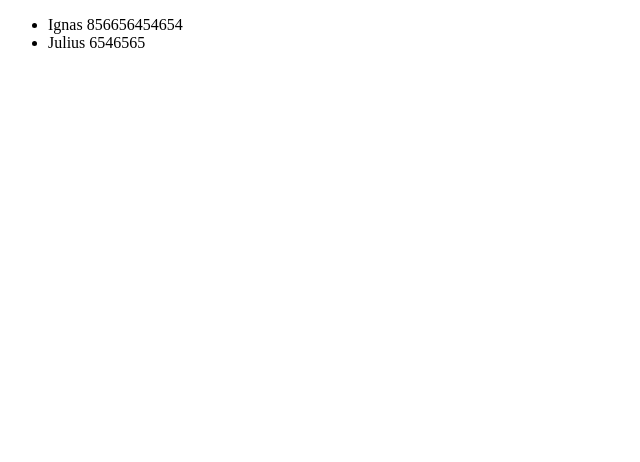
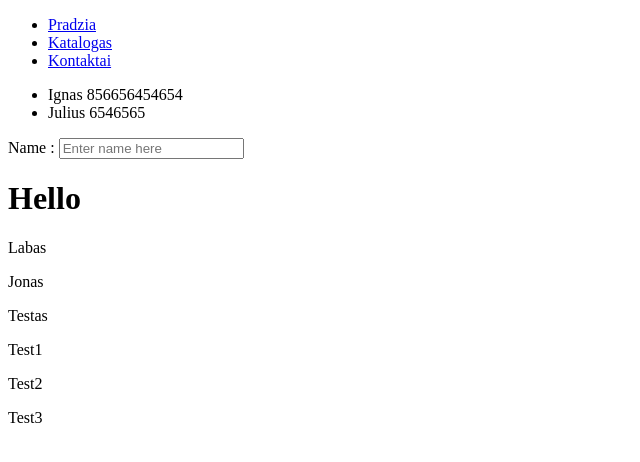
Before and after one commit to ignas44/PHPStorm, a plain HTML site: page Kontaktai.html in a window 1280 px wide. Shown: the whole page, without its empty margins (0-640 px from the left). Drawn offline with nearby package versions, Linux system fonts and the light colour scheme.

Commit message:
priespaskutine paskaita angular

```diff
--- /dev/null
+++ b/JS/AngularJS/manoApsas.js
@@ -0,0 +1,12 @@
+let app = angular.module('manoApsas', []);
+
+app.controller('menuController', function () {
+    let vm = this;
+    vm.meniu = [
+        {url: '/index.html', pavadinimas: 'Pradzia'},
+        {url: '/Katalogas.html', pavadinimas: 'Katalogas'},
+        {url: '/Kontaktai.html', pavadinimas: 'Kontaktai'},
+
+    ]
+    ;
+});
--- a/Kontaktai.html
+++ b/Kontaktai.html
@@ -1,10 +1,18 @@
 <!DOCTYPE html>
-<html lang="en">
+<html ng-app="manoApsas">
 <head>
     <meta charset="UTF-8">
     <title>Kontaktai</title>
 </head>
 <body>
+<nav ng-controller="menuController as mc">
+    <ul>
+        <li ng-repeat="item in mc.meniu">
+            <!--ng-if="item.submeniu==''" ng-hide="kintamasis2"-->
+            <a href="{{item.url}}">{{item.pavadinimas}}</a>
+        </li>
+    </ul>
+</nav>
 <ul>
     <li>
 Ignas 856656454654
@@ -13,5 +21,15 @@ Ignas 856656454654
 Julius 6546565
     </li>
 </ul>
+<p>Name : <input type="text" ng-model="name" placeholder="Enter name here"></p>
+<h1>Hello {{name}}</h1>
+<di>
+    <div><p>Labas</p></div>
+    <div><p>Jonas</p></div>
+    <div><p>Testas</p><div><p>Test1</p><p>Test2</p><p>Test3</p></div></div>
+</di>
+
+<script src="https://ajax.googleapis.com/ajax/libs/angularjs/1.6.4/angular.min.js"></script>
+<script src="JS/AngularJS/manoApsas.js"></script>
 </body>
 </html>
```
